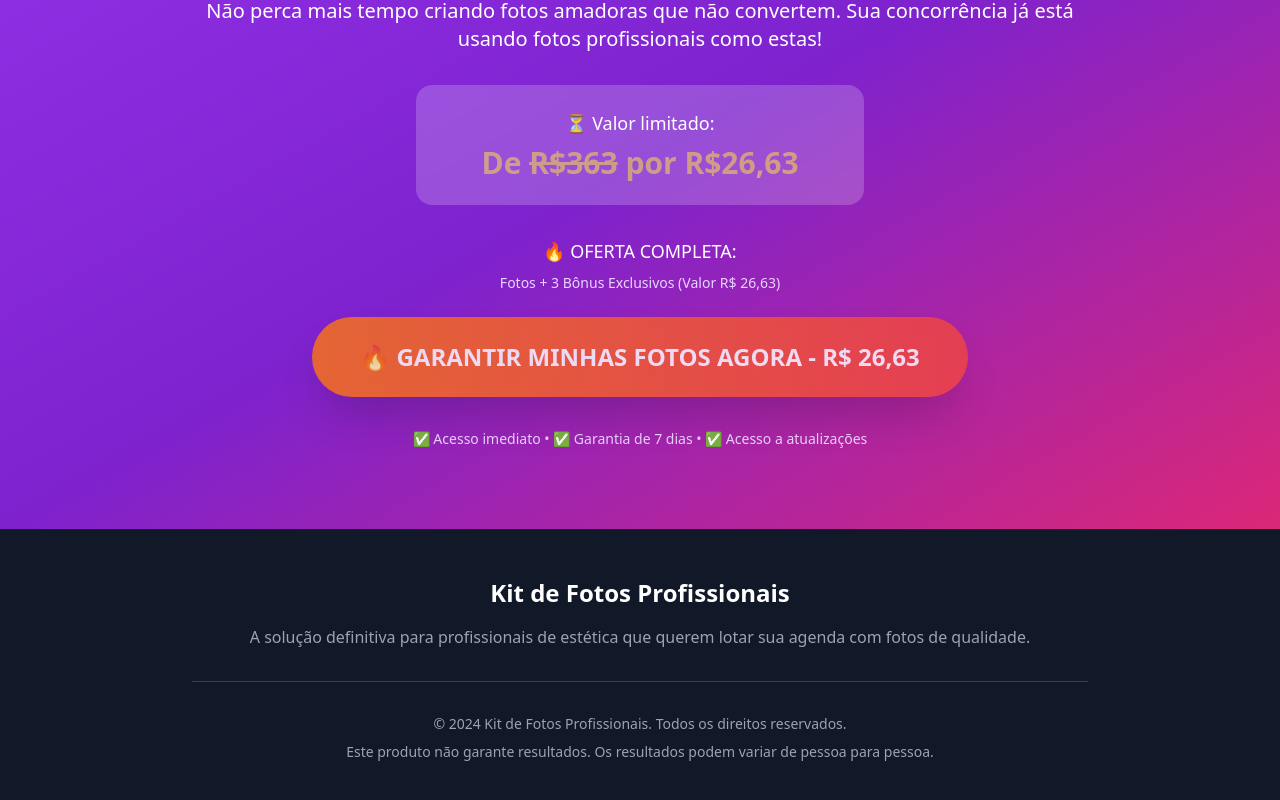
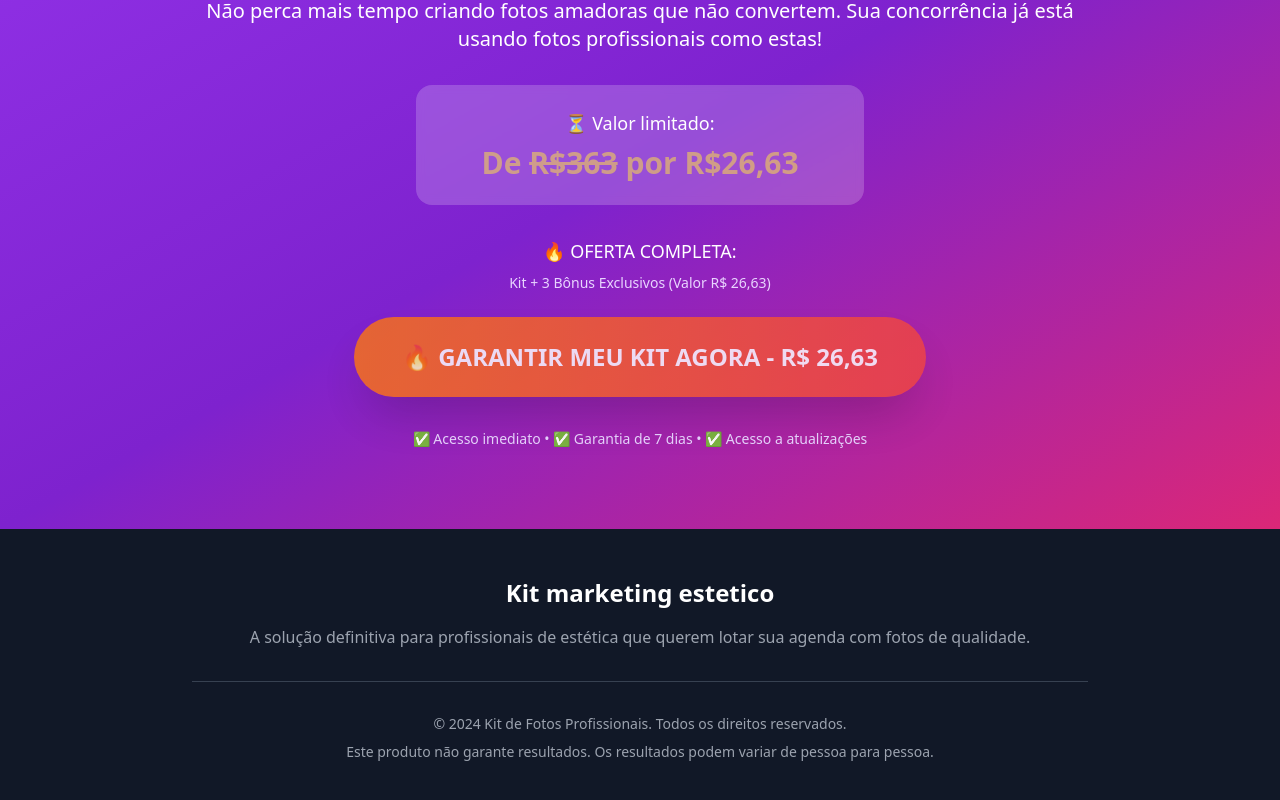
Before and after one commit to Magnus1385/KIT, a React (Vite) app: page / in a window 1280 px wide. Shown: the part 5360-6160 px from the top of the page. Built offline with nearby package versions, Linux system fonts and the light colour scheme.

Commit message:
pixel ativação

```diff
--- a/src/App.tsx
+++ b/src/App.tsx
@@ -515,7 +515,7 @@ function App() {
           </div>
           <div className="mb-6">
             <div className="text-lg mb-2">🔥 OFERTA COMPLETA:</div>
-            <div className="text-sm text-purple-200">Fotos + 3 Bônus Exclusivos (Valor R$ 26,63)</div>
+            <div className="text-sm text-purple-200">Kit + 3 Bônus Exclusivos (Valor R$ 26,63)</div>
           </div>
           <a
             href="https://pay.kiwify.com.br/QvaBrg1"
@@ -524,7 +524,7 @@ function App() {
             onClick={() => trackFbqEvent('InitiateCheckout')}
             className="bg-gradient-to-r from-orange-500 to-red-500 hover:from-orange-600 hover:to-red-600 text-white font-bold py-6 px-12 rounded-full text-2xl shadow-2xl transform hover:scale-105 transition-all duration-300 mb-8 animate-pulse-slow inline-block"
           >
-            🔥 GARANTIR MINHAS FOTOS AGORA - R$ 26,63
+            🔥 GARANTIR MEU KIT AGORA - R$ 26,63
           </a>
           <div className="text-sm text-purple-200">
             ✅ Acesso imediato • ✅ Garantia de 7 dias • ✅ Acesso a atualizações
@@ -535,7 +535,7 @@ function App() {
       {/* Footer */}
       <footer className="bg-gray-900 text-white py-12 px-4">
         <div className="max-w-4xl mx-auto text-center">
-          <h3 className="text-2xl font-bold mb-4">Kit de Fotos Profissionais</h3>
+          <h3 className="text-2xl font-bold mb-4">Kit marketing estetico</h3>
           <p className="text-gray-400 mb-8">A solução definitiva para profissionais de estética que querem lotar sua agenda com fotos de qualidade.</p>
           <div className="border-t border-gray-700 pt-8 text-sm text-gray-400">
             <p>© 2024 Kit de Fotos Profissionais. Todos os direitos reservados.</p>
```
